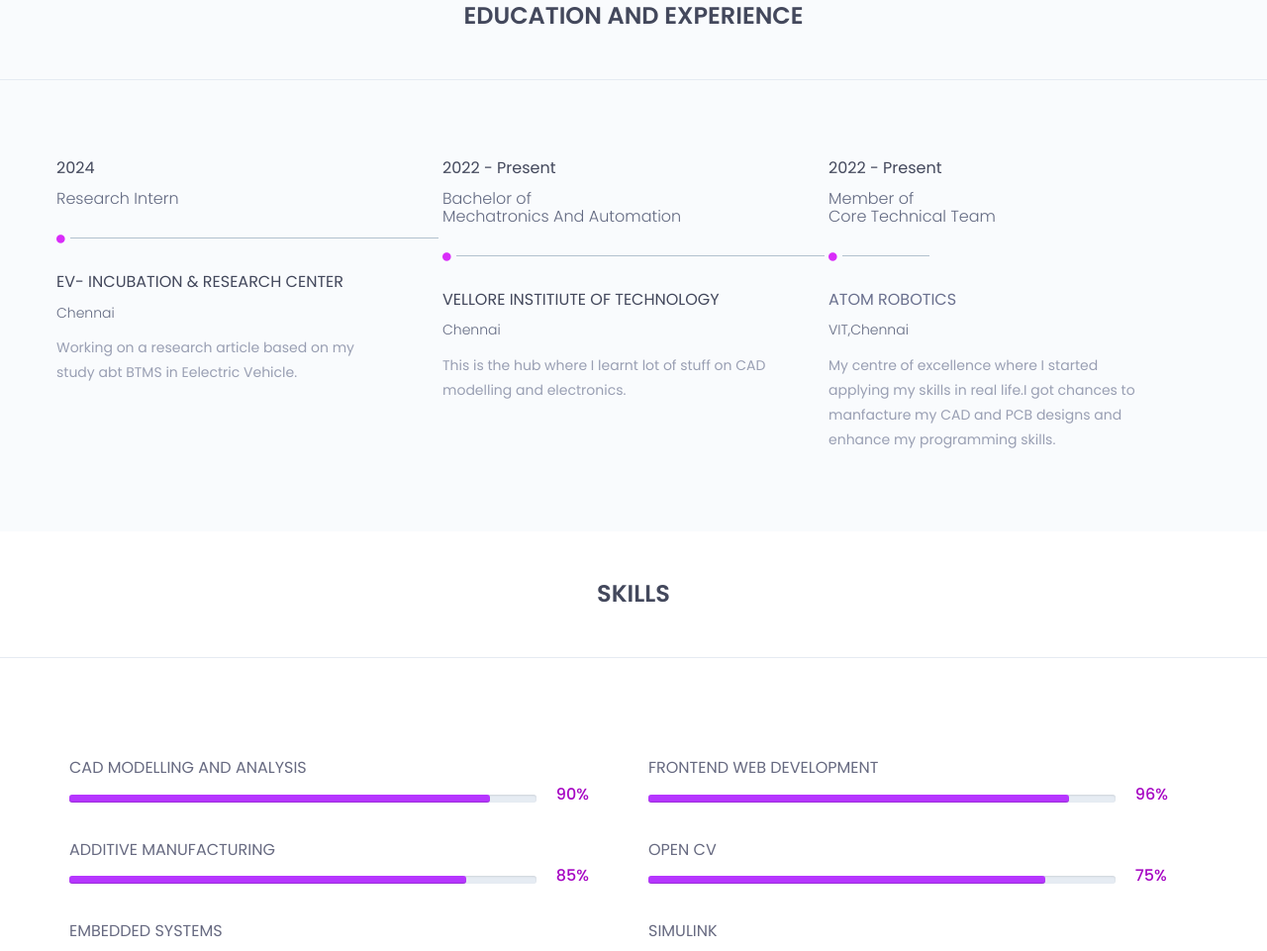
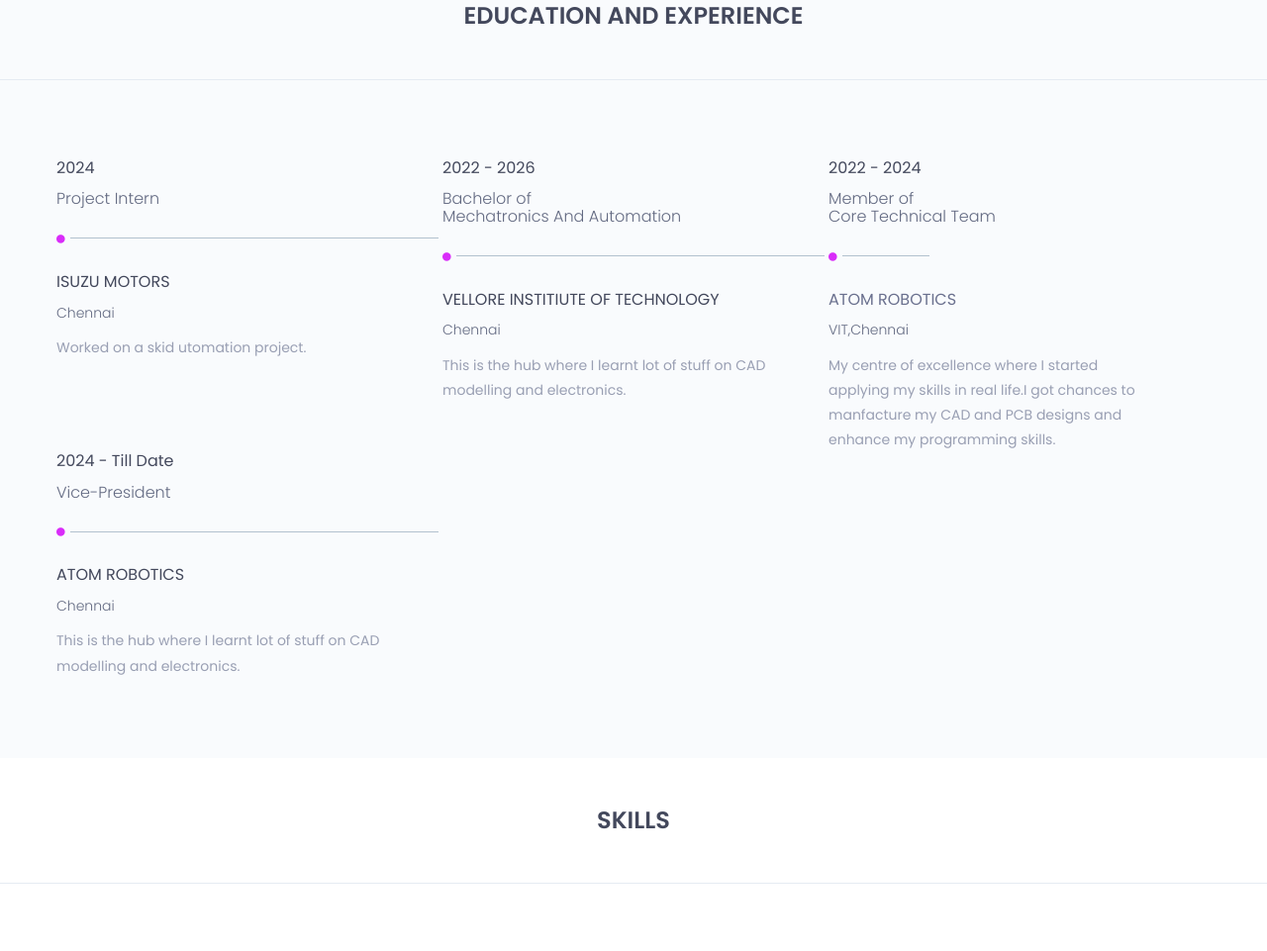
Before and after one commit to dhina-here/Mysite, a plain HTML site: page index.html in a window 1280 px wide. Shown: the part 1732-2693 px from the top of the page at 99% size. Drawn offline with nearby package versions, Linux system fonts and the light colour scheme.

Commit message:
Update index.html

```diff
--- a/index.html
+++ b/index.html
@@ -133,7 +133,7 @@
 							<div class="single-horizontal-timeline">
 								<div class="experience-time">
 									<h2>2024</h2>
-									<h3>Research Intern</h3>
+									<h3>Project Intern</h3>
 								</div>
 								<div class="timeline-horizontal-border">
 									<i class="fa fa-circle" aria-hidden="true"></i>
@@ -142,18 +142,18 @@
 								<div class="timeline">
 									<div class="timeline-content">
 										<h4 class="title">
-											EV- Incubation & Research Center
+											ISUZU Motors
 										</h4>
 										<h5>Chennai</h5>
 										<p class="description">
-											Working on a research article based on my study abt BTMS in Eelectric Vehicle.
+											Worked on a skid utomation project.
 										</p>
 									</div></div></div></div>
 
 						<div class="col-sm-4">
 							<div class="single-horizontal-timeline">
 								<div class="experience-time">
-									<h2>2022 - present</h2>
+									<h2>2022 - 2026</h2>
 									<h3>bachelor <span>of </span><br> mechatronics and automation</h3>
 								</div>
 								<div class="timeline-horizontal-border">
@@ -174,7 +174,7 @@
 						<div class="col-sm-4">
 							<div class="single-horizontal-timeline">
 								<div class="experience-time">
-									<h2>2022 - Present</h2>
+									<h2>2022 - 2024</h2>
 									<h3>member <span>of </span><br> Core technical team</h3>
 								</div>
 
@@ -191,6 +191,26 @@
 										<h5>VIT,Chennai</h5>
 										<p class="description">
 											My centre of excellence where I started applying my skills in real life.I got chances to manfacture my CAD and PCB designs and enhance my programming skills.
+										</p>
+									</div></div></div></div>
+					<div class="col-sm-4">
+							<div class="single-horizontal-timeline">
+								<div class="experience-time">
+									<h2>2024 - till date</h2>
+									<h3>Vice-President</h3>
+								</div>
+								<div class="timeline-horizontal-border">
+									<i class="fa fa-circle" aria-hidden="true"></i>
+									<span class="single-timeline-horizontal"></span>
+								</div>
+								<div class="timeline">
+									<div class="timeline-content">
+										<h4 class="title">
+											ATOM Robotics
+										</h4>
+										<h5>Chennai</h5>
+										<p class="description">
+											This is the hub where I learnt lot of stuff on CAD modelling and electronics.
 										</p>
 									</div></div></div></div></div></div></div>
 				</section>
```
